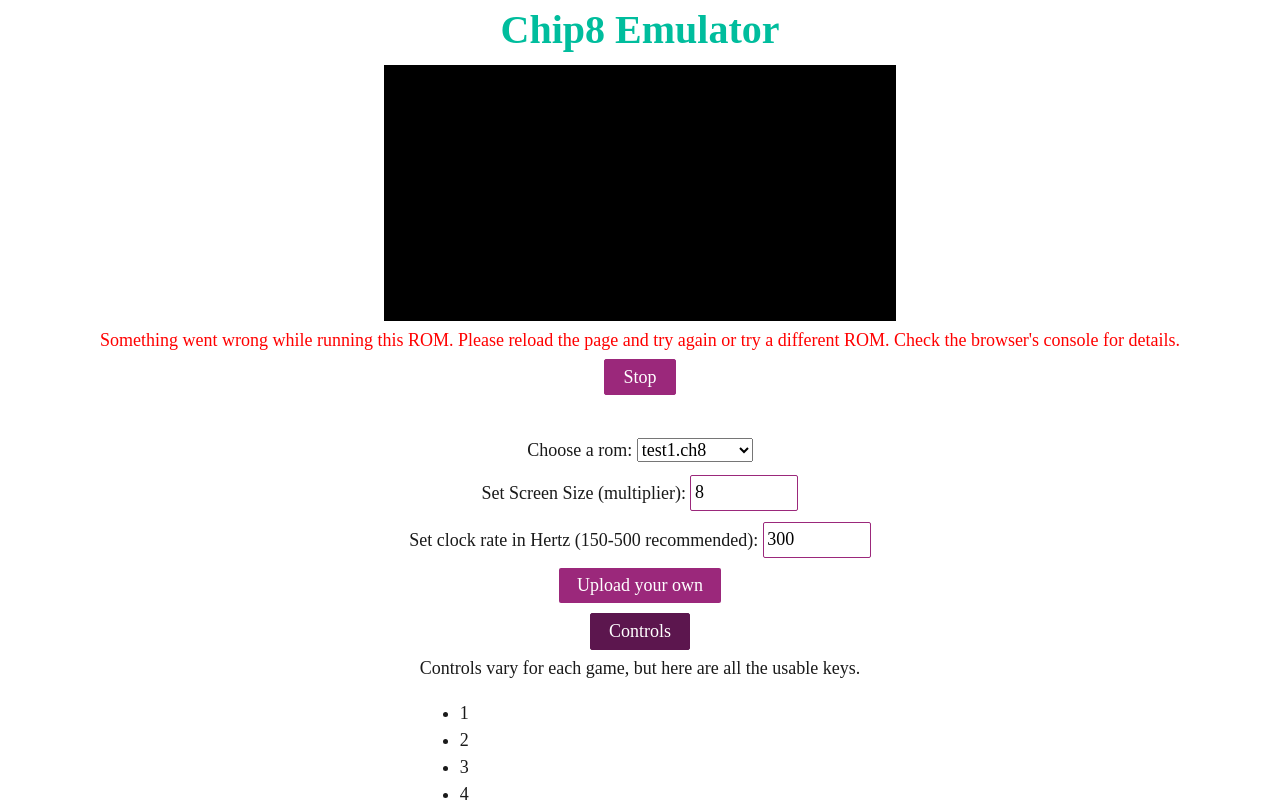
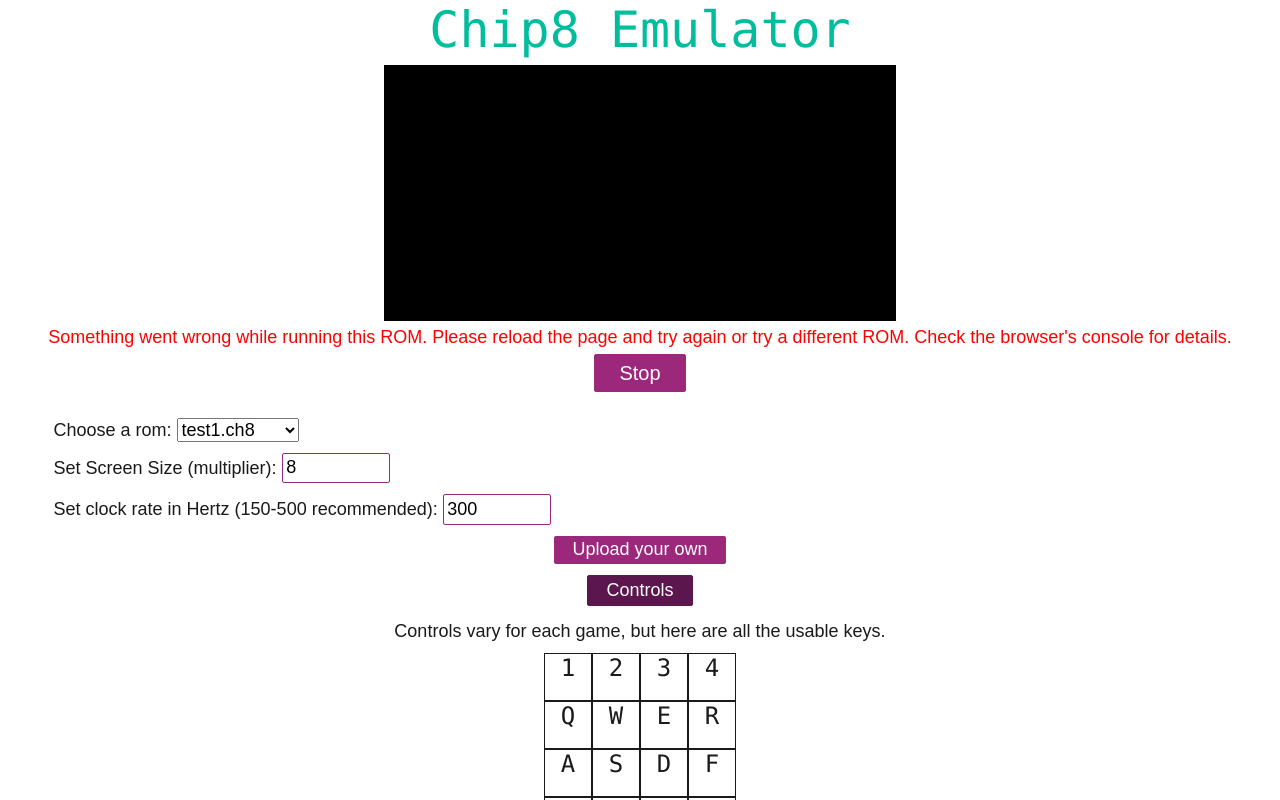
Before and after one commit to Goff-Davis/chip8-emu.js, a website with bundled scripts: page public/index.html in a window 1280 px wide. Both pictures are taken after a click on the button "Controls". Shown: the top 800 px of the page. Built offline with nearby package versions, Linux system fonts and the light colour scheme; files whose address does not match are found by name; a web font is replaced by a local one.

Commit message:
Make controls a grid

```diff
--- a/public/css/main.css
+++ b/public/css/main.css
@@ -1,3 +1,21 @@
+@font-face {
+	font-family: 'Ubuntu';
+	font-style: normal;
+	font-weight: 400;
+	font-display: swap;
+	src: local('Ubuntu Regular'), local('Ubuntu-Regular'), url(https://fonts.gstatic.com/s/ubuntu/v14/4iCs6KVjbNBYlgoKfw72nU6AFw.woff2) format('woff2');
+	unicode-range: U+0000-00FF, U+0131, U+0152-0153, U+02BB-02BC, U+02C6, U+02DA, U+02DC, U+2000-206F, U+2074, U+20AC, U+2122, U+2191, U+2193, U+2212, U+2215, U+FEFF, U+FFFD;
+}
+
+@font-face {
+	font-family: 'VT323';
+	font-style: normal;
+	font-weight: 400;
+	font-display: swap;
+	src: local('VT323 Regular'), local('VT323-Regular'), url(https://fonts.gstatic.com/s/vt323/v11/pxiKyp0ihIEF2isfFJXUdVNF.woff2) format('woff2');
+	unicode-range: U+0000-00FF, U+0131, U+0152-0153, U+02BB-02BC, U+02C6, U+02DA, U+02DC, U+2000-206F, U+2074, U+20AC, U+2122, U+2191, U+2193, U+2212, U+2215, U+FEFF, U+FFFD;
+}
+
 /* Reset */
 
 /* Box sizing rules */
@@ -22,7 +40,8 @@ body {
 	min-height: 100vh;
 	scroll-behavior: smooth;
 	text-rendering: optimizeSpeed;
-	line-height: 1.5;
+	line-height: 1.2;
+	font-family: 'Ubuntu', Arial, Helvetica, sans-serif;
 }
 
 /* A elements that don't have a class get default styles */
@@ -91,29 +110,35 @@ header {
 }
 
 h1 {
-	font-size: 40px;
+	font-size: 50px;
 }
 
 main {
 	flex: 1 0 auto;
 	font-size: 18px;
+	align-items: flex-start;
 }
 
 footer {
+	border-top: 2px solid var(--accent);
+	margin-top: 50px;
+	padding-top: 10px;
 	flex-shrink: 0;
 	font-size: 16px;
 	width: 100%;
 }
 
 h1, h2 {
+	font-family: 'VT323', 'Lucida Console', Monaco, monospace;
 	color: var(--accent);
-	font-weight: bold;
+	font-weight: 400;
 }
 
 /* Body styling */
 
 #display {
 	background-color: #000;
+	align-self: center;
 }
 
 #error-notifier {
@@ -125,7 +150,9 @@ h1, h2 {
 }
 
 #power {
-	margin-bottom: 2em;
+	margin-bottom: 20px;
+	font-size: 20px;
+	padding: 0.3em 1.2em;
 }
 
 input, button {
@@ -142,6 +169,8 @@ button {
 	color: var(--white);
 
 	padding: 0.2em 1em;
+
+	align-self: center;
 }
 
 button:hover, button:focus {
@@ -169,6 +198,7 @@ button:hover, button:focus {
 	cursor: pointer;
 	display: inline-block;
 	padding: 0.2em 1em;
+	align-self: center;
 }
 
 [type="file"]:focus + label,
@@ -186,6 +216,44 @@ button:hover, button:focus {
 	width: 6em;
 }
 
+/* Controls help styling */
+#controls {
+	align-self: center;
+	text-align: center;
+}
+
+#controls p {
+	margin: 10px auto;
+}
+
+#controls ul {
+	font-size: 24px;
+
+	list-style-type: none;
+
+	padding: 0;
+	margin: auto;
+	width: min-content;
+
+	display: grid;
+	grid-template-rows: repeat(4, 1fr);
+	grid-template-columns: repeat(4, 1fr);
+
+	justify-content: center;
+	align-content: start;
+	justify-items: center;
+	align-items: center;
+}
+
+#controls ul li {
+	font-family: 'VT323', 'Lucida Console', Monaco, monospace;
+
+	width: 2em;
+	height: 2em;
+
+	border: 1px solid var(--black);
+}
+
 /* Footer styling */
 footer {
 	text-align: left;
@@ -195,7 +263,7 @@ footer {
 }
 
 h2 {
-	font-size: 20px;
+	font-size: 32px;
 }
 
 footer p {
```
